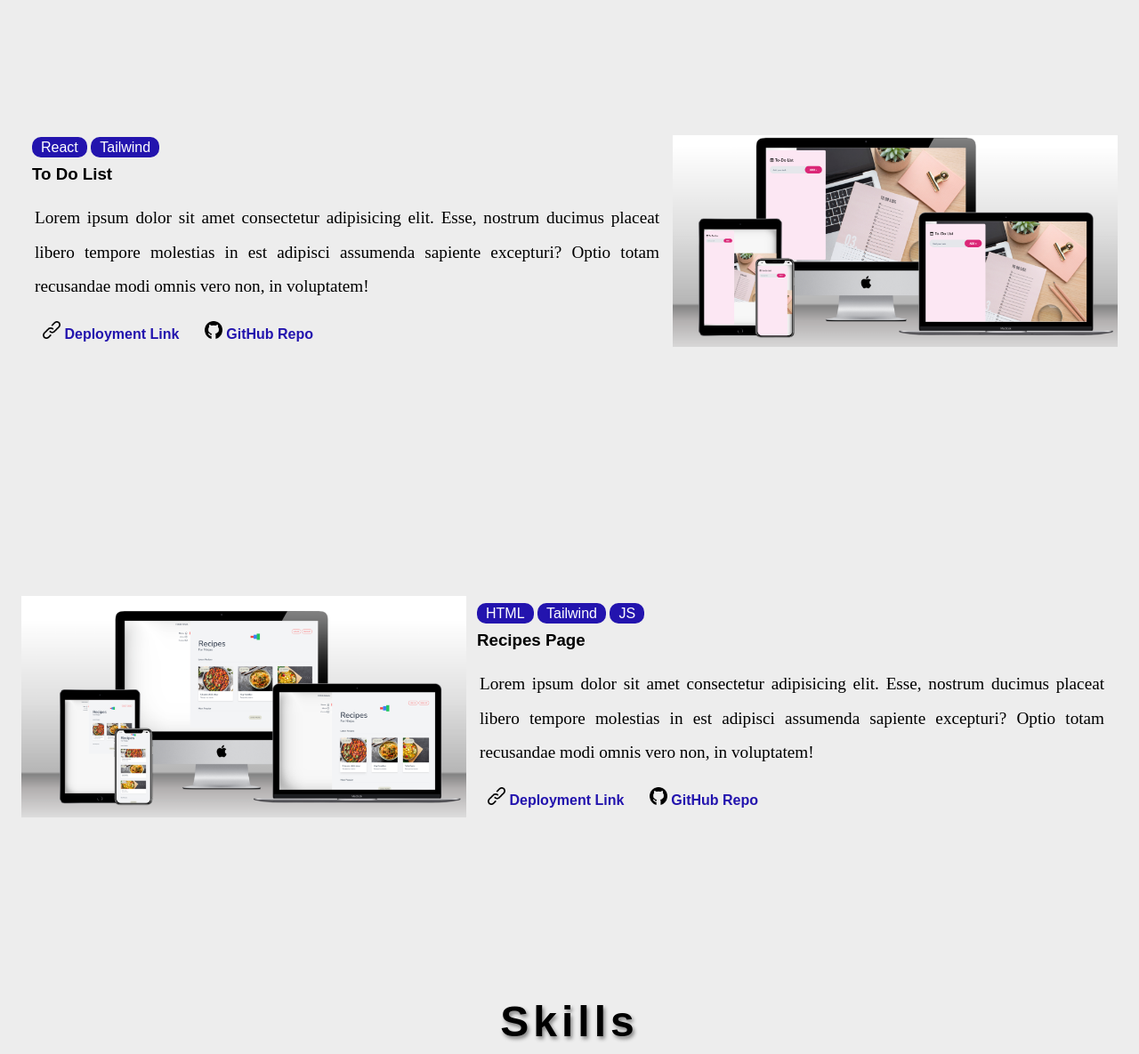
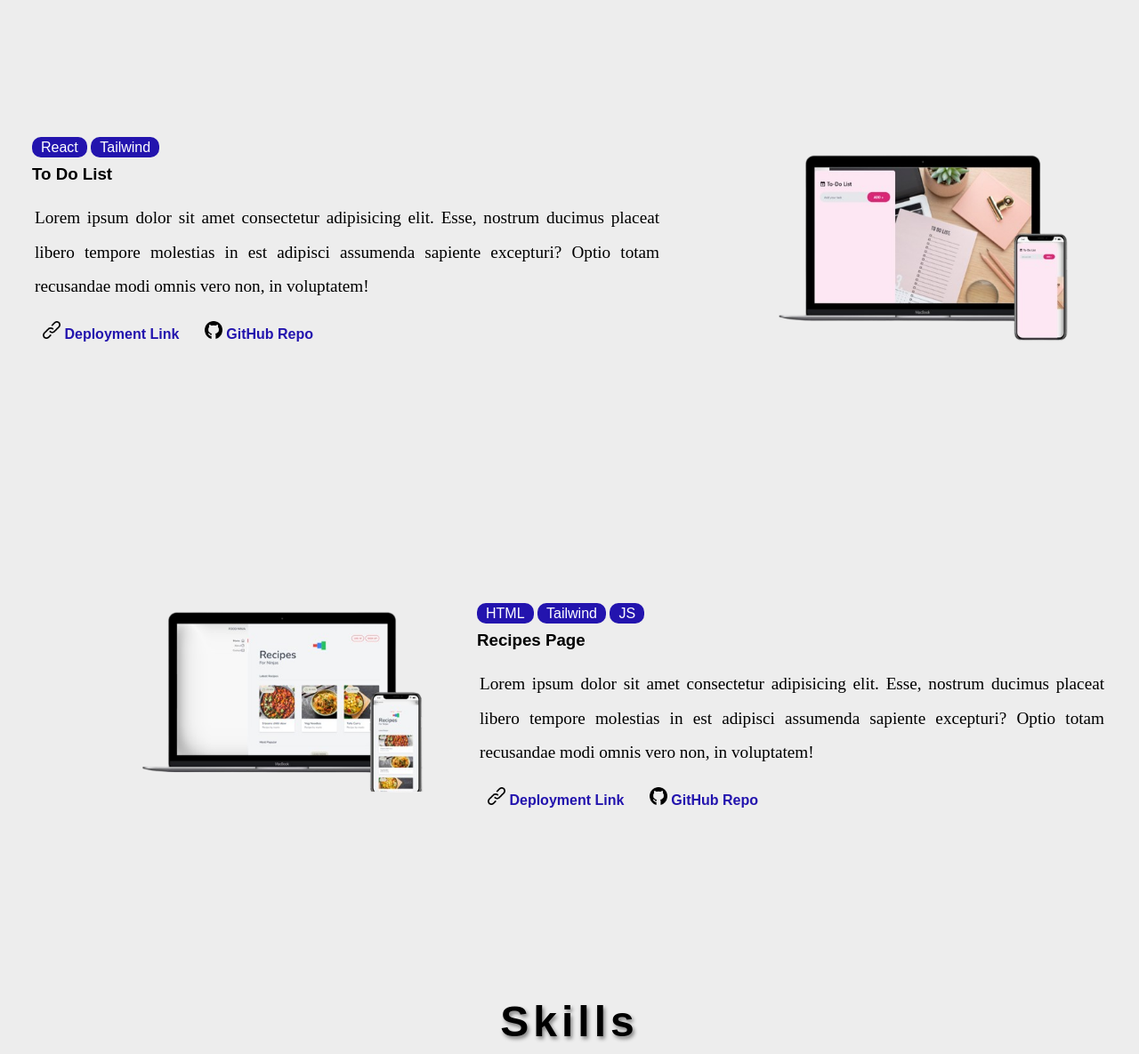
Before and after one commit to rayakhader/test2, a plain HTML site: page index.html in a window 1280 px wide. Shown: the part 2675-3860 px from the top of the page at 89% size. Drawn offline with nearby package versions, Linux system fonts and the light colour scheme.

Commit message:
editpicturessecondtime

```diff
--- a/index.html
+++ b/index.html
@@ -55,7 +55,7 @@
                     <a href="https://sakanatdev1.vercel.app/" target="_blank"><img src="./images/link.png" width="20" height="20" alt="link"> Deployment Link</a>
                     <a href="https://github.com/rayakhader/Graduation_Project" target="_blank"> <img src="./images/github.png" width="20" height="20" alt="github"> GitHub Repo</a>
                 </div>
-                <img src="./images/student-housing.png" alt="website-view" width="500" height="500">
+                <img src="./images/sakanat-edit-removebg-preview.png" alt="website-view" width="500" height="500">
             </section>
             <section class="project" id="project-two">
                 <img src="https://hayaaburaed.netlify.app/assets/grad-groj.png" alt="website-view" width="500" height="500">
@@ -83,10 +83,10 @@
                     Deployment Link</a>
                     <a href="https://github.com/rayakhader/ToDoList" target="_blank"> <img src="./images/github.png" width="20" height="20" alt="github"> GitHub Repo</a>
                 </div>
-                <img src="./images/to-do-list.png" alt="website-view" width="500" height="500">
+                <img src="./images/to-do-edit-removebg-preview.png" alt="website-view" width="500" height="500">
             </section>
             <section class="project" id="project-three">
-                <img src="./images/recepies.png" alt="website-view" width="500" height="500">
+                <img src="./images/receipes-edit-removebg-preview.png" alt="website-view" width="500" height="500">
                 <div class="project-desc">
                     <span class="technology">HTML</span>
                     <span class="technology">Tailwind</span>
```
Also changed, not shown: images/receipes-edit-removebg-preview.png (added), images/recepies.png (deleted), images/sakanat-edit-removebg-preview.png (added), images/student-housing.png (deleted), images/to-do-edit-removebg-preview.png (added), images/to-do-list.png (deleted).
